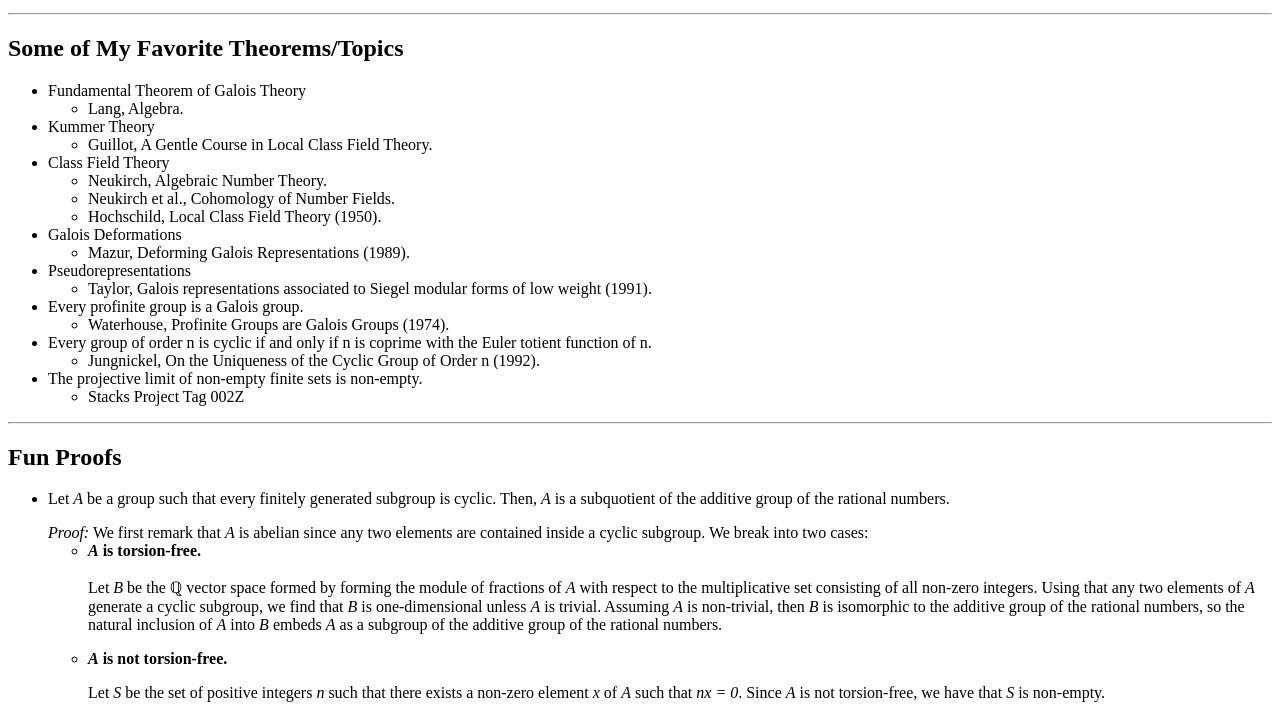
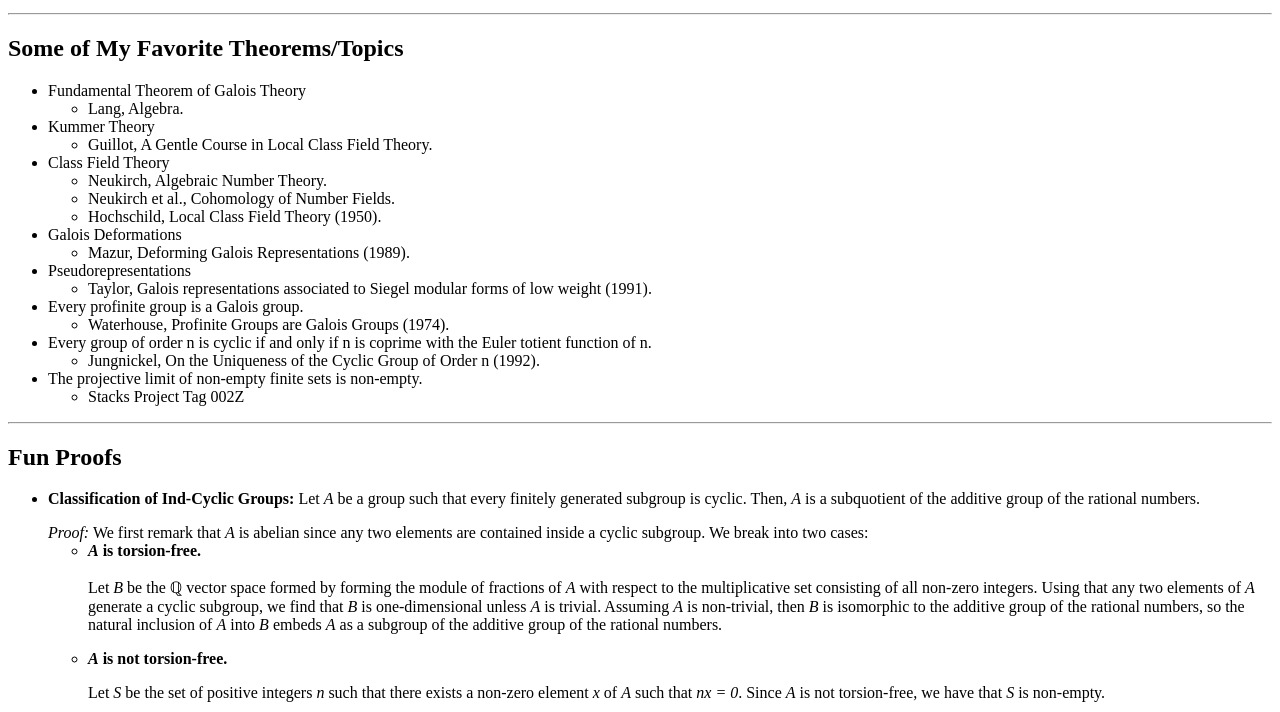
Before and after one commit to wiljanen/wiljanen.github.io, a plain HTML site: page index.html in a window 1280 px wide. Shown: the part 88-800 px from the top of the page. Drawn offline with Linux system fonts and the light colour scheme.

Commit message:
Update index.html

```diff
--- a/index.html
+++ b/index.html
@@ -65,7 +65,7 @@
 <section>
 <h2>Fun Proofs</h2>
 <ul>
-	<li><p>Let <em>A</em> be a group such that every finitely generated subgroup is cyclic. Then, <em>A</em> is a subquotient of the additive group of the rational numbers.</p>
+	<li><p><strong>Classification of Ind-Cyclic Groups:</strong> Let <em>A</em> be a group such that every finitely generated subgroup is cyclic. Then, <em>A</em> is a subquotient of the additive group of the rational numbers.</p>
 	<div>
 	<em>Proof:</em> We first remark that <em>A</em> is abelian since any two elements are contained inside a cyclic subgroup. We break into two cases:
 	<ul>
```
